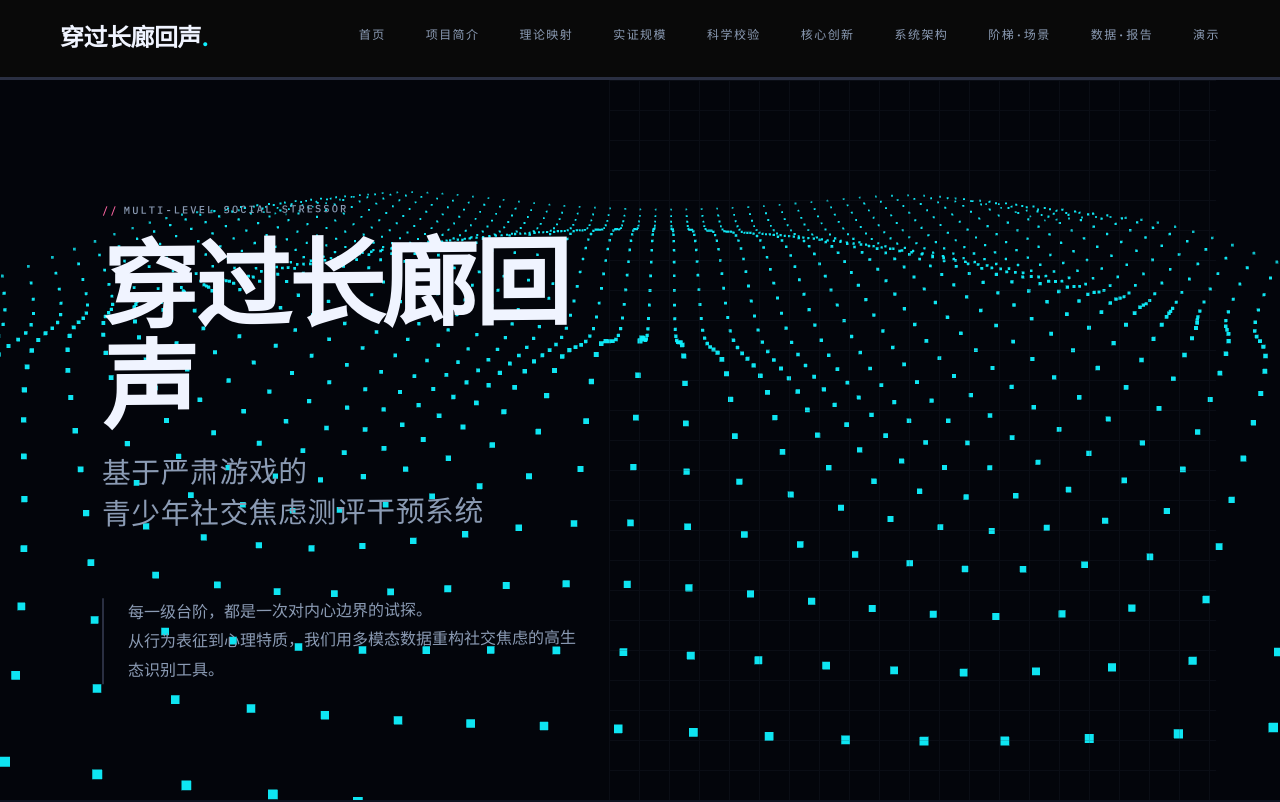
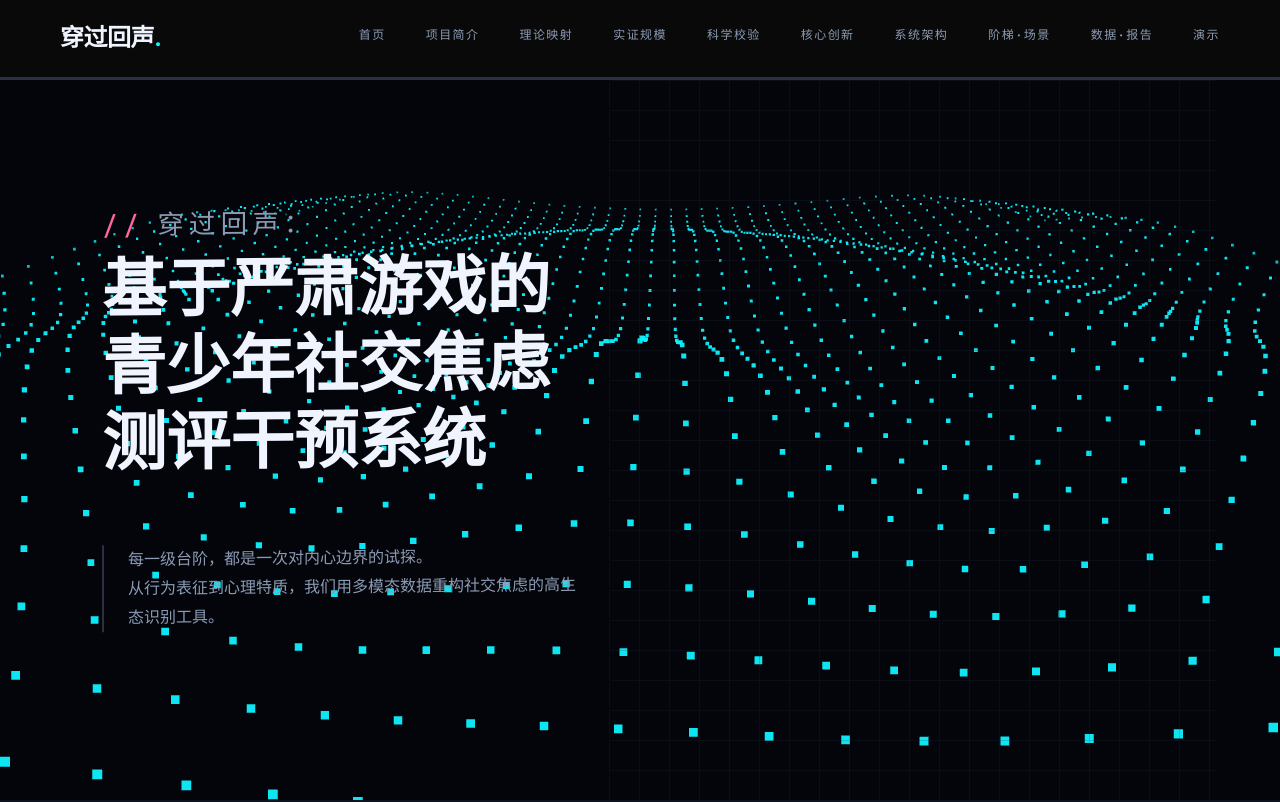
Before and after one commit to hxyyAUYY/Multimodal-Digital-Assessment-of-Adolescent-Social-Anxiety, a plain HTML site: page index.html in a window 1280 px wide. Shown: the top 802 px of the page. Drawn offline with nearby package versions, Linux system fonts and the light colour scheme; animation ran at ten frames a second.

Commit message:
Update index.html

```diff
--- a/index.html
+++ b/index.html
@@ -3,7 +3,7 @@
 <head>
     <meta charset="UTF-8">
     <meta name="viewport" content="width=device-width, initial-scale=1.0">
-    <title>穿过长廊回声 | 青少年社交焦虑多模态测量</title>
+    <title>穿过回声 | 青少年社交焦虑多模态测量</title>
 
     <link href="https://fonts.googleapis.com/css2?family=IBM+Plex+Mono:wght@400;500&family=Inter:wght@300;400;600;700&display=swap" rel="stylesheet">
     <script src="https://cdnjs.cloudflare.com/ajax/libs/three.js/r128/three.min.js"></script>
@@ -143,11 +143,11 @@
             font-family: var(--font-mono);
             color: var(--text-sage);
             letter-spacing: 0.2em;
-            font-size: 0.65rem;
+            font-size: 1.65rem;
             font-weight: 500;
             text-transform: uppercase;
             display: block;
-            margin-bottom: var(--space-sm);
+            margin-bottom: 0.25rem;
         }
 
         .hero-label::before {
@@ -157,13 +157,11 @@
         }
 
         .hero-title-main {
-            font-size: clamp(3rem, 8vw, 6rem);
-            font-weight: 700;
-            line-height: 1.05;
-            letter-spacing: -0.03em;
-            margin-bottom: var(--space-sm);
-            color: var(--text-charcoal);
+            font-size: clamp(2.5rem, 6vw, 4rem);
+            line-height: 1.2;
+            margin-bottom: 0.75rem;
         }
+
 
         .hero-title-sub {
             font-size: clamp(1.4rem, 2.5vw, 1.8rem);
@@ -475,7 +473,7 @@
 <body>
 
 <nav>
-    <div class="nav-logo">穿过长廊回声<span>.</span></div>
+    <div class="nav-logo">穿过回声<span>.</span></div>
     <div class="nav-links">
         <a href="#hero">首页</a>
         <a href="#intro">项目简介</a>
@@ -494,9 +492,8 @@
 
 <section id="hero" class="hero">
     <div class="hero-content">
-        <span class="hero-label">Multi-Level Social Stressor</span>
-        <h1 class="hero-title-main">穿过长廊回声</h1>
-        <h2 class="hero-title-sub">基于严肃游戏的<br>青少年社交焦虑测评干预系统</h2>
+        <span class="hero-label">穿过回声：</span>
+        <h1 class="hero-title-main">基于严肃游戏的<br>青少年社交焦虑测评干预系统</h1>
         <p class="hero-desc">
             每一级台阶，都是一次对内心边界的试探。<br>
             从行为表征到心理特质，我们用多模态数据重构社交焦虑的高生态识别工具。
@@ -680,7 +677,7 @@
                 <span class="stage-tag" style="color: var(--peach-mousse);">Deepening Interaction</span>
             </div>
             <div class="stage-image-container">
-                <img class="stage-img" src="image/图10 场景三：进阶社交互动选择.png" alt="进阶社交2">
+                <img class="stage-img" src="image/图 10 场景三：进阶社交互动选择.png" alt="进阶社交2">
             </div>
         </div>
 
@@ -692,7 +689,7 @@
                 <span class="stage-tag" style="color: var(--lavender-milk);">Public Speaking Stress</span>
             </div>
             <div class="stage-image-container">
-                <img class="stage-img" src="image/图13 场景四：公开演讲（高压力社交互动结果呈现）.png" alt="公开演讲">
+                <img class="stage-img" src="image/图 13 场景四：公开演讲（高压力社交互动结果呈现）.png" alt="公开演讲">
             </div>
         </div>
 
@@ -704,7 +701,7 @@
                 <span class="stage-tag" style="color: var(--lavender-milk);">Group Competition</span>
             </div>
             <div class="stage-image-container">
-                <img class="stage-img" src="image/图15 场景五：群体任务竞争（高压力社交互动结果呈现）.png" alt="群体竞争">
+                <img class="stage-img" src="image/图 15 场景五：群体任务竞争（高压力社交互动结果呈现）.png" alt="群体竞争">
             </div>
         </div>
 
@@ -716,7 +713,7 @@
                 <span class="stage-tag" style="color: var(--mint-ice);">Social Invitation</span>
             </div>
             <div class="stage-image-container">
-                <img class="stage-img" src="image/图16 场景六：社交邀约（高压力社交互动选择）.png" alt="社交邀约">
+                <img class="stage-img" src="image/图 16 场景六：社交邀约（高压力社交互动选择）.png" alt="社交邀约">
             </div>
         </div>
     </div>
@@ -814,7 +811,7 @@
     }
 </style>
 <footer>
-    <div> 2026 穿过长廊回声 · 青少年社交焦虑研究项目</div>
+    <div> 2026 穿过回声 · 青少年社交焦虑研究项目</div>
     <div class="footer-version">MARSHMALLOW SYSTEM V2.5</div>
 </footer>
 
```
